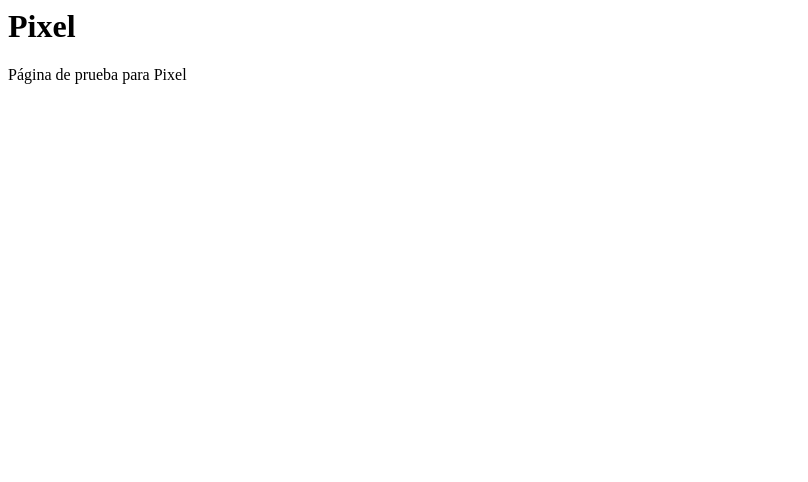
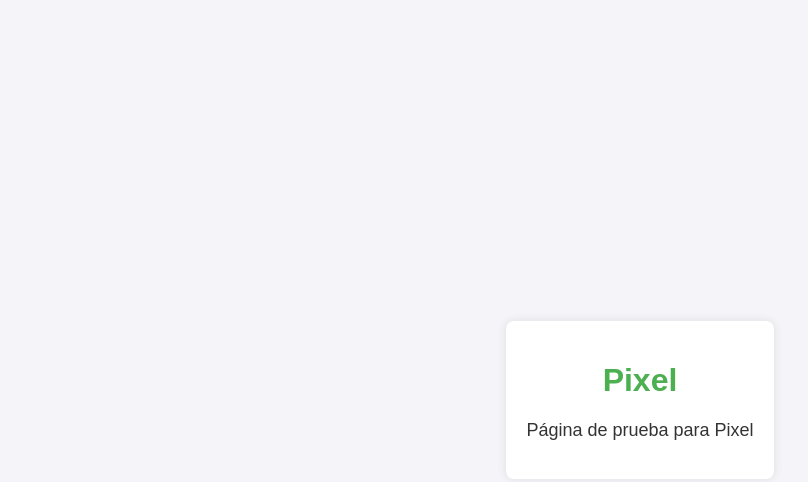
Before and after one commit to jfacdev/pixeltest, a plain HTML site: page index.html in a window 1280 px wide. Shown: the whole page, without its empty margins (0-808 px from the left). Drawn offline with Linux system fonts and the light colour scheme.

Commit message:
Update html and readme code with a more complete html and readme description

```diff
--- a/index.html
+++ b/index.html
@@ -1,5 +1,9 @@
+<!DOCTYPE html>
+<html lang="es">
 <head>
-  <title> Pixel Test </title>
+    <meta charset="UTF-8">
+    <meta name="viewport" content="width=device-width, initial-scale=1.0">
+    <title>Pixel Test</title>
     <!-- Meta Pixel Code -->
     <script>
     !function(f,b,e,v,n,t,s)
@@ -17,9 +21,37 @@ fbq('track', 'PageView');
     src="https://www.facebook.com/tr?id=1015315693324076&ev=PageView&noscript=1"
     /></noscript>
     <!-- End Meta Pixel Code -->
+    <style>
+        body {
+            font-family: Arial, sans-serif;
+            background-color: #f4f4f9;
+            color: #333;
+            margin: 0;
+            padding: 0;
+            display: flex;
+            justify-content: center;
+            align-items: center;
+            height: 100vh;
+        }
+        h1 {
+            color: #4CAF50;
+        }
+        p {
+            font-size: 18px;
+        }
+        .container {
+            text-align: center;
+            background: #fff;
+            padding: 20px;
+            border-radius: 8px;
+            box-shadow: 0 0 10px rgba(0, 0, 0, 0.1);
+        }
+    </style>
 </head>
-
 <body>
-  <h1> Pixel </h1>
-  <p> Página de prueba para Pixel </p>
+    <div class="container">
+        <h1>Pixel</h1>
+        <p>Página de prueba para Pixel</p>
+    </div>
 </body>
+</html>
```
Also changed, not shown: 1 other file. Lines whose indentation alone changed are shown as unchanged.
